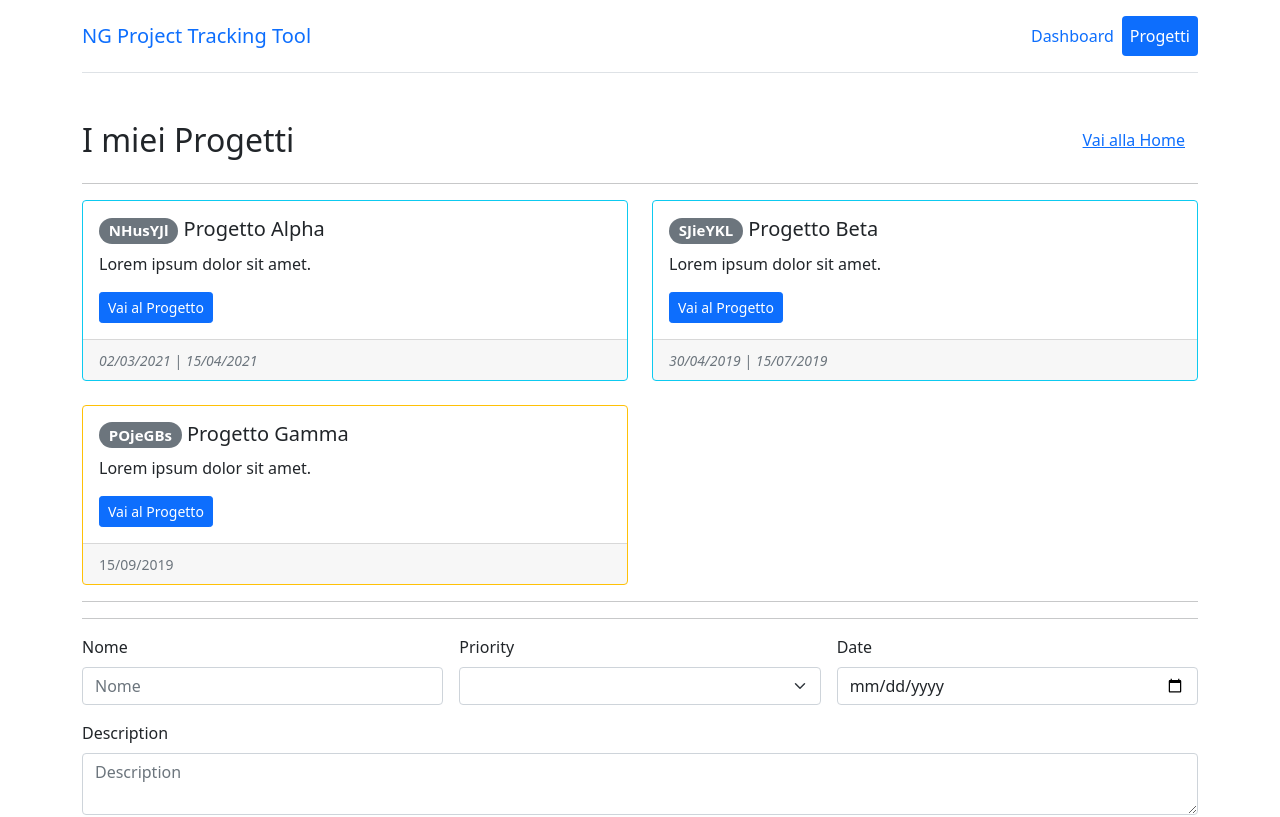
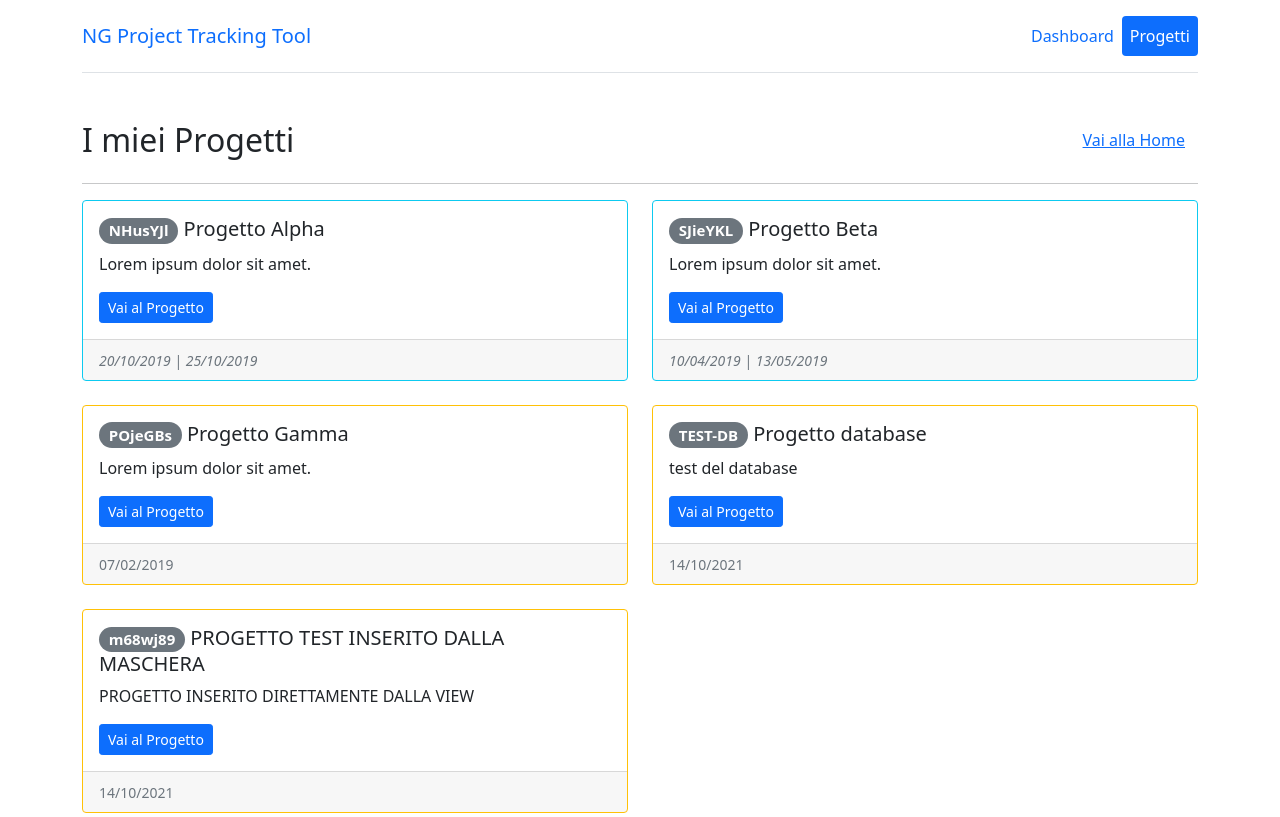
Before and after one commit to giglioDomenicoMirko/CorsoDevelhope-AngularApp-Sciuti, an Angular app: page /projects in a window 1280 px wide. Shown: the top 817 px of the page. Built offline with nearby package versions, Linux system fonts and the light colour scheme; data requests are answered from the project's data file.

Commit message:
Refactoring del servizio project

```diff
--- a/db.json
+++ b/db.json
@@ -31,6 +31,26 @@
       "priority": "low",
       "done": false,
       "tasks": []
+    },
+    {
+      "id": 4,
+      "code": "TEST-DB",
+      "name": "Progetto database",
+      "description": "test del database",
+      "start": "2021-10-14",
+      "priority": "low",
+      "done": false,
+      "tasks": []
+    },
+    {
+      "name": "PROGETTO TEST INSERITO DALLA MASCHERA",
+      "priority": "high",
+      "start": "2021-10-14",
+      "description": "PROGETTO INSERITO DIRETTAMENTE DALLA VIEW",
+      "code": "m68wj89",
+      "done": false,
+      "tasks": [],
+      "id": 5
     }
   ],
   "tasks": []
--- a/src/app/app.module.ts
+++ b/src/app/app.module.ts
@@ -11,6 +11,7 @@ import { HomeComponent } from './dashboard/home/home.component';
 import { AppRoutingModule } from './app-routing.module';
 import { NavbarComponent } from './layout/navbar/navbar.component';
 import { SectionHeaderComponent } from './shared/section-header/section-header.component';
+import { HttpClientModule } from '@angular/common/http'
 
 @NgModule({
   declarations: [
@@ -26,7 +27,8 @@ import { SectionHeaderComponent } from './shared/section-header/section-header.c
   imports: [
     BrowserModule,
     FormsModule,
-    AppRoutingModule
+    AppRoutingModule,
+    HttpClientModule
   ],
   providers: [],
   bootstrap: [AppComponent]
--- a/src/app/project/project-container/project-container.component.ts
+++ b/src/app/project/project-container/project-container.component.ts
@@ -30,11 +30,15 @@ export class ProjectComponent implements OnInit, OnDestroy {
   }
 
   selectProject(project: Project) {
-    this.selectedProject = this.projectService.get(project.id);
+    // this.selectedProject = this.projectService.get(project.id);
+    // this.selectedProject = this.projectService.get(project.id);
+    this.subscription = this.projectService.get(project.id).subscribe(data => {
+      this.selectedProject = data;
+    })
   }
 
   submitProjectForm(project: Project) {
-    this.projectService.add(project);
+    this.projectService.add(project).subscribe(data => this.projects$ = this.projectService.getAll());
     // this.projects.push({
     //   ...project,
     //   id: this.projects.length,
@@ -44,7 +48,7 @@ export class ProjectComponent implements OnInit, OnDestroy {
   }
 
   ngOnDestroy() {
-    // this.subscription.unsubscribe();
+    this.subscription.unsubscribe();
   }
 
 
--- a/src/app/project/project.service.ts
+++ b/src/app/project/project.service.ts
@@ -1,3 +1,4 @@
+import { HttpClient } from '@angular/common/http';
 import { Injectable } from '@angular/core';
 import { Project } from '@app/models/Project';
 import { LogService } from '@app/shared/log.service';
@@ -8,68 +9,88 @@ import { tap } from 'rxjs/operators';
 })
 export class ProjectService {
 
-  projects: Project[] = [
-    {
-      id: 1,
-      code: 'NHusYJl',
-      name: 'Progetto Alpha',
-      description: 'Lorem ipsum dolor sit amet.',
-      start: new Date(2021, 1, 30),
-      end: new Date(2021, 3, 15),
-      priority: 'medium',
-      done: true,
-      tasks: []
-    },
-    {
-      id: 2,
-      code: 'SJieYKL',
-      name: 'Progetto Beta',
-      description: 'Lorem ipsum dolor sit amet.',
-      start: new Date(2019, 3, 30),
-      end: new Date(2019, 6, 15),
-      priority: 'low',
-      done: true,
-      tasks: []
-    },
-    {
-      id: 3,
-      code: 'POjeGBs',
-      name: 'Progetto Gamma',
-      description: 'Lorem ipsum dolor sit amet.',
-      start: new Date(2019, 8, 15),
-      priority: 'low',
+  // projects: Project[] = [
+  //   {
+  //     id: 1,
+  //     code: 'NHusYJl',
+  //     name: 'Progetto Alpha',
+  //     description: 'Lorem ipsum dolor sit amet.',
+  //     start: new Date(2021, 1, 30),
+  //     end: new Date(2021, 3, 15),
+  //     priority: 'medium',
+  //     done: true,
+  //     tasks: []
+  //   },
+  //   {
+  //     id: 2,
+  //     code: 'SJieYKL',
+  //     name: 'Progetto Beta',
+  //     description: 'Lorem ipsum dolor sit amet.',
+  //     start: new Date(2019, 3, 30),
+  //     end: new Date(2019, 6, 15),
+  //     priority: 'low',
+  //     done: true,
+  //     tasks: []
+  //   },
+  //   {
+  //     id: 3,
+  //     code: 'POjeGBs',
+  //     name: 'Progetto Gamma',
+  //     description: 'Lorem ipsum dolor sit amet.',
+  //     start: new Date(2019, 8, 15),
+  //     priority: 'low',
+  //     done: false,
+  //     tasks: []
+  //   }
+  // ]
+
+  // private projectSubject = new BehaviorSubject<Project[]>(this.projects);
+  // public project$ = this.projectSubject.asObservable();
+
+  constructor(private logService: LogService, private httpClient: HttpClient) {}
+
+  getAll(): Observable<Project[]> {
+    return this.httpClient.get<Project[]>('http://localhost:3000/projects')
+    .pipe(
+      tap((data) => this.logService.log(`getAll Eseguito ${data}`))
+    );
+    // this.logService.log('getAll Eseguito');
+    // return this.project$.pipe(
+    //   tap(() => this.logService.log('getAll Eseguito'))
+    // );
+    // return [...this.projects];
+  }
+
+  add(project: Project): Observable<Project> {
+    const projectToAdd = {
+      ...project,
+      // id: this.projects.length, //RIMOSSO PERCHE'GESTITO DA JSON-SERVER
+      code: Math.random().toString(36).replace('0.', '').substring(2, 9),
       done: false,
       tasks: []
     }
-  ]
-
-  private projectSubject = new BehaviorSubject<Project[]>(this.projects);
-  public project$ = this.projectSubject.asObservable();
-
-  constructor(private logService: LogService) {}
-
-  getAll(): Observable<Project[]> {
-    // this.logService.log('getAll Eseguito');
-    return this.project$.pipe(
-      tap(() => this.logService.log('getAll Eseguito'))
+    return this.httpClient.post<Project>('http://localhost:3000/projects', projectToAdd)
+    .pipe(
+      tap((data) => this.logService.log(`add Eseguito ${data}`))
     );
-    // return [...this.projects];
+    // this.logService.log('add Eseguito');
+    // this.projects.push({
+      // ...project,
+      // id: this.projects.length,
+      // code: Math.random().toString(36).replace('0.', '').substring(2, 9),
+      // done: false,
+    // }
+    // );
+    // this.projectSubject.next(this.projects.slice());
   }
 
-  add(project: Project): void {
-    this.logService.log('add Eseguito');
-    this.projects.push({
-      ...project,
-      id: this.projects.length,
-      code: Math.random().toString(36).replace('0.', '').substring(2, 9),
-      done: false,
-    });
-    this.projectSubject.next(this.projects.slice());
-  }
-
-  get(id: number): Project {
-    this.logService.log('get Eseguito');
-    return this.projects.find(project => project.id === id) as Project;
+  get(id: number): Observable<Project> {
+    return this.httpClient.get<Project>(`http://localhost:3000/projects/${id}`)
+    .pipe(
+      tap((data) => this.logService.log(`get Eseguito ${data}`))
+    );
+    // this.logService.log('get Eseguito');
+    // return this.projects.find(project => project.id === id) as Project;
   }
 
 }
```
